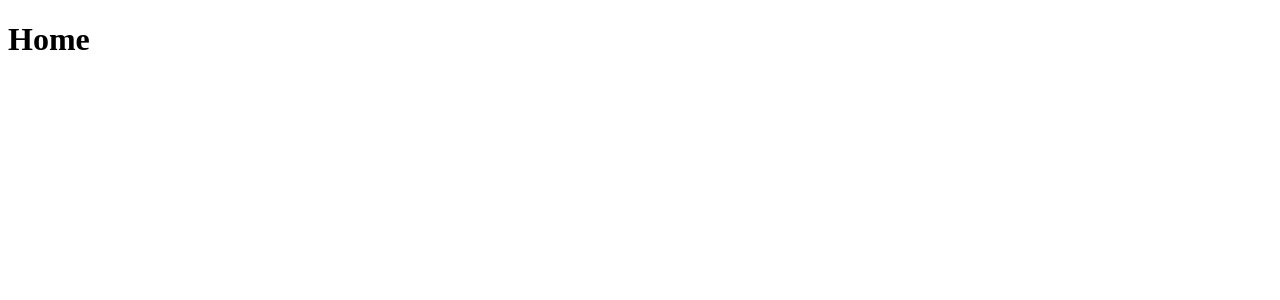
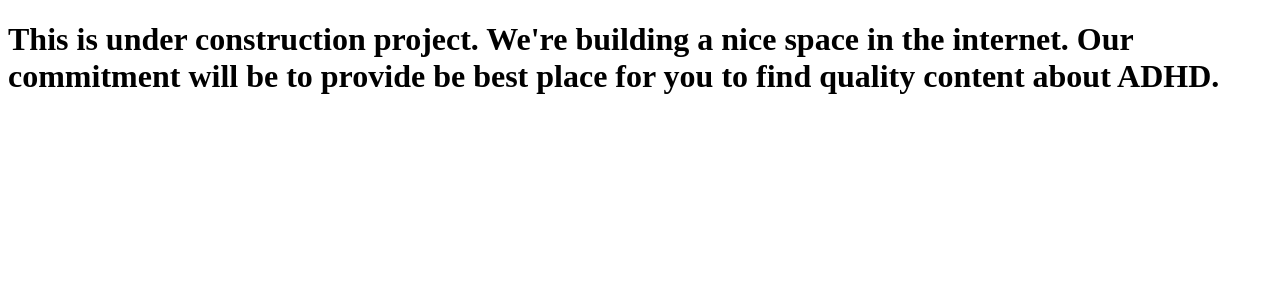
Before and after one commit to matteusprado/clone-tabnews, a Next.js app: page / in a window 1280 px wide. Shown: the top 300 px of the page. Built offline with nearby package versions, Linux system fonts and the light colour scheme.

Commit message:
feat (home): under construction page

```diff
--- a/pages/index.js
+++ b/pages/index.js
@@ -1,3 +1,9 @@
 export default function Home() {
-  return <h1>Home</h1>
+  return (
+    <h1>
+      This is under construction project. We're building a nice space in the
+      internet. Our commitment will be to provide be best place for you to find
+      quality content about ADHD.
+    </h1>
+  )
 }
```
